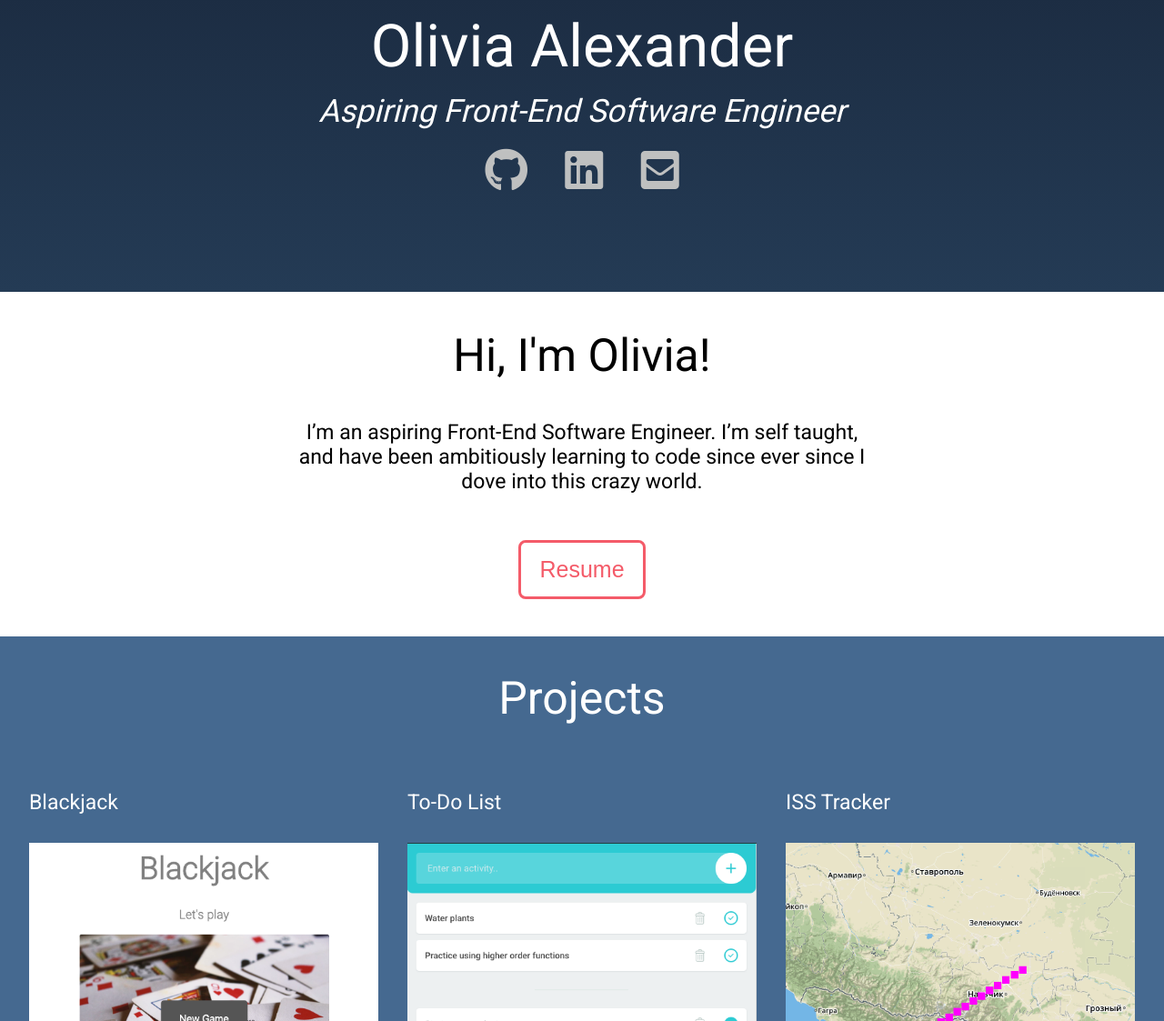
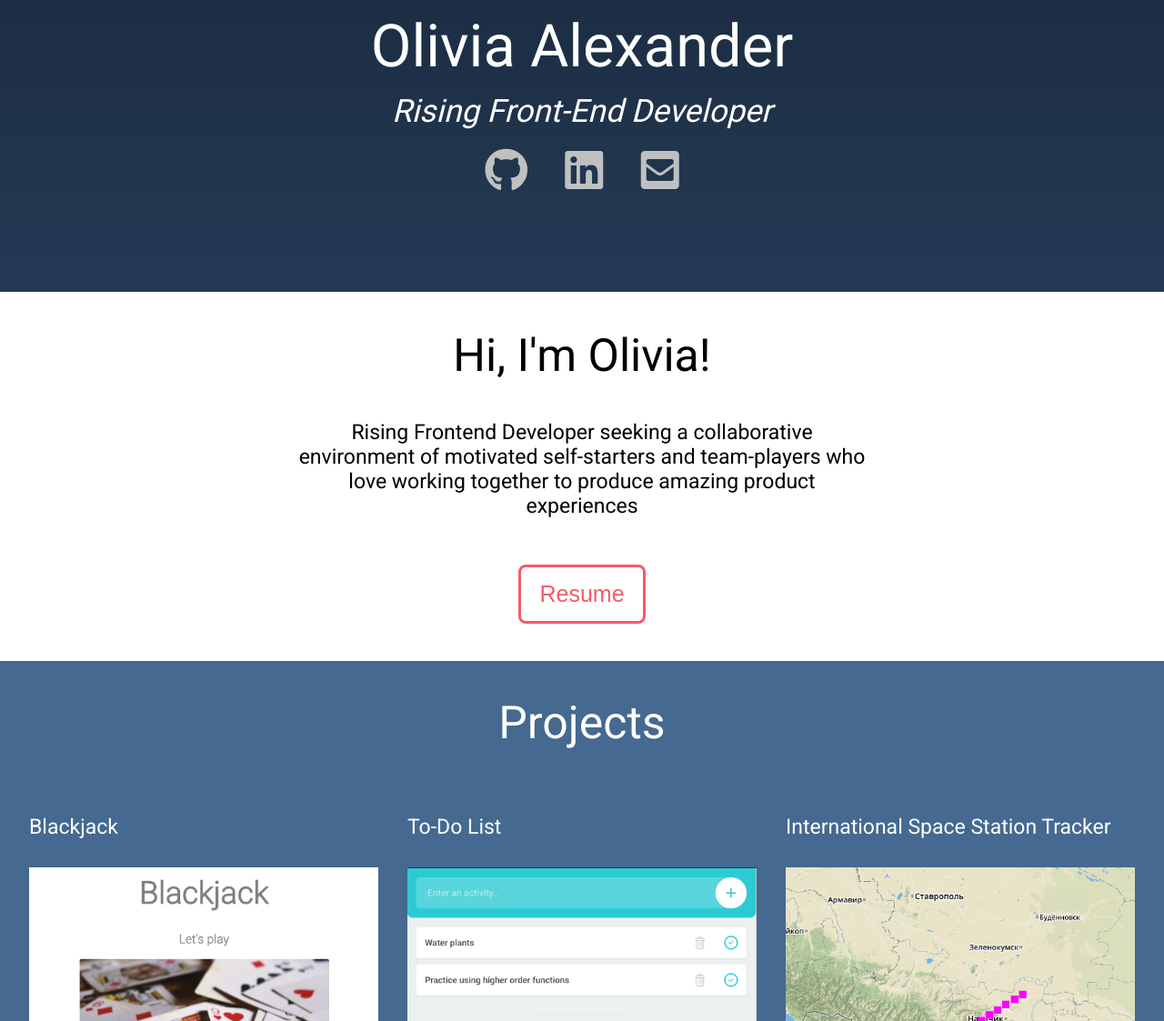
Before and after one commit to oliviaalexander/oliviaalexander.github.io, a plain HTML site: page index.html in a window 1280 px wide. Shown: the part 345-1468 px from the top of the page at 91% size. Drawn offline with Linux system fonts and the light colour scheme.

Commit message:
cleaning files

```diff
--- a/index.html
+++ b/index.html
@@ -28,7 +28,7 @@
       <div id="hero-content">
         <img src="profile-image.png" alt="Olivia" />
         <h1>Olivia Alexander</h1>
-        <h3>Aspiring Front-End Software Engineer</h3>
+        <h3>Rising Front-End Developer</h3>
         <div class="row">
           <div class="item">
             <a href="https://github.com/oliviaalexander" target="_blank"
@@ -54,9 +54,7 @@
     <div id="introduction">
       <h2>Hi, I'm Olivia!</h2>
       <p>
-        I’m an aspiring Front-End Software Engineer. I’m self taught, and have
-        been ambitiously learning to code since ever since I dove into this
-        crazy world.
+        Rising Frontend Developer seeking a collaborative environment of motivated self-starters and team-players who love working together to produce amazing product experiences
       </p>
       <a href="./resume_oalexander.pdf" target="_blank">
         <button>Resume</button></a
@@ -86,7 +84,7 @@
           </a>
         </div>
         <div class="project-item">
-          <h4>ISS Tracker</h4>
+          <h4>International Space Station Tracker</h4>
           <a
             href="https://oliviaalexander.github.io/ISSTracker/"
             target="_blank"
@@ -117,7 +115,6 @@
             ><i class="fab fa-3x fa-linkedin"></i
           ></a>
         </div>
-        <!--Add Destination for Email link-->
         <div class="item">
           <a href="mailto:olivia.a1027@gmail.com">
             <i class="fas fa-3x fa-envelope-square"></i
```
